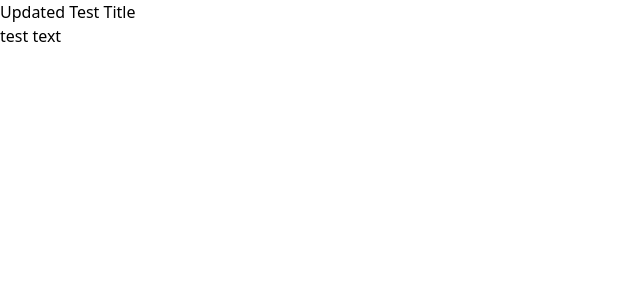
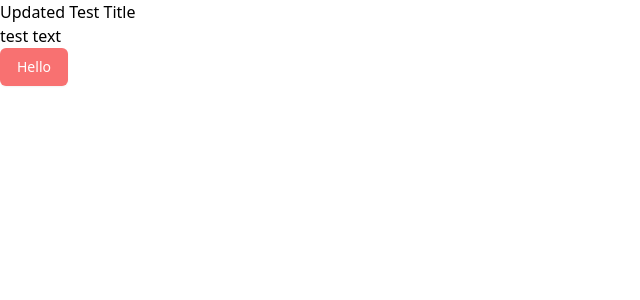
Before and after one commit to AndrewJBateman/angular-pwa-ssr, an Angular app: page / in a window 1280 px wide. Shown: the top 300 px of the page, without its empty margins (0-640 px from the left). Built offline with nearby package versions, Linux system fonts and the light colour scheme.

Commit message:
feat: test Tailwind styles

```diff
--- a/src/app/app.component.html
+++ b/src/app/app.component.html
@@ -1,12 +1,14 @@
 <head>
-  <meta
-    name="description"
-    content="Home page shows API data"
-  />
+  <meta name="description" content="Home page shows API data" />
 </head>
 <body>
   <h1>Updated Test Title</h1>
   <p>test text</p>
+  <button
+    class="py-2 px-4 border border-transparent shadow-sm text-sm font-medium rounded-md text-white bg-red-400"
+  >
+    Hello
+  </button>
 </body>
 
 <router-outlet></router-outlet>
```
